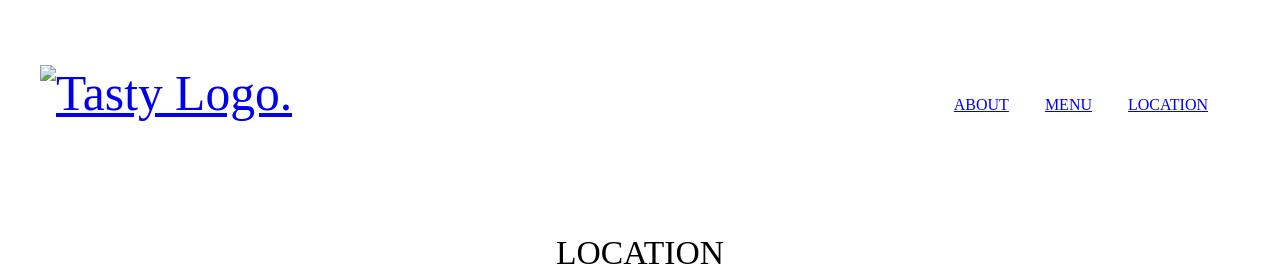
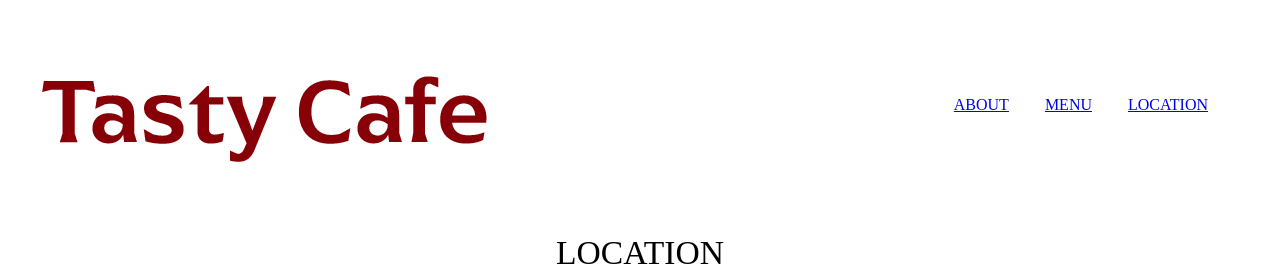
Before and after one commit to GRCJillianBrandon/GRCJillianBrandon.github.io, a plain HTML site: page grc338/website-mobile-first/location.html in a window 1280 px wide. Shown: the top 277 px of the page. Drawn offline with Linux system fonts and the light colour scheme.

Commit message:
Update location.html

```diff
--- a/grc338/website-mobile-first/location.html
+++ b/grc338/website-mobile-first/location.html
@@ -10,7 +10,7 @@
        <div class="navlogo">
 
          <header>
-            <h1><a href="index.html"> <img src="images/tasty.png" alt="Tasty Logo."> </a> </h1>
+            <h1><a href="index.html"> <img src="tasty.png" alt="Tasty Logo."> </a> </h1>
             <nav>
                <ul>
                   <li><a href="about.html">About</a></li>
```
